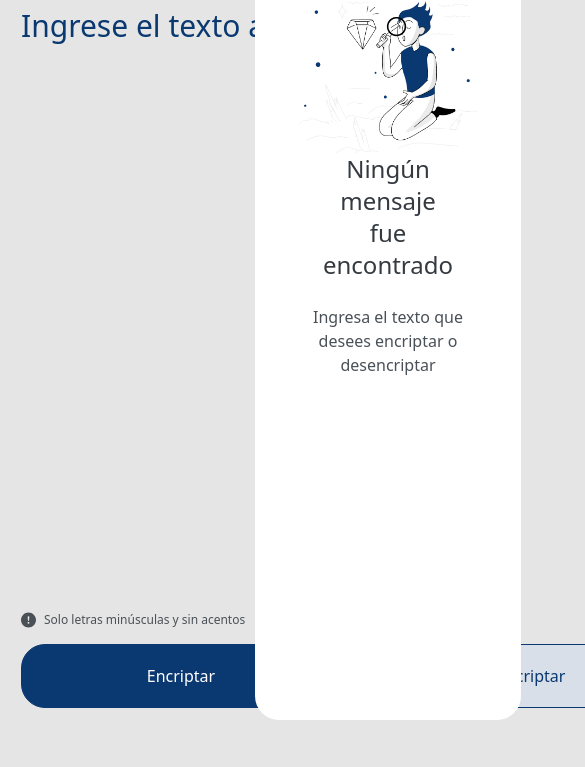
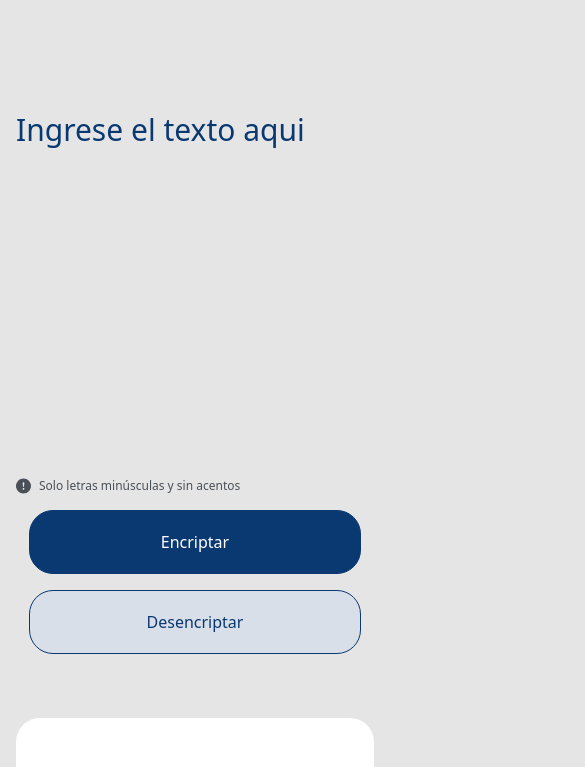
Before and after one commit to Kevin-AC/Encriptador, a website: page index.html in a window 390 px wide. Shown: the part 104-871 px from the top of the page, 585 px wide, since content can reach past the window. Before the commit the page ends 844 px from the top, so only its background shows below. Drawn offline with Linux system fonts and the light colour scheme.

Commit message:
mobile and tablet

```diff
--- a/index.html
+++ b/index.html
@@ -7,38 +7,37 @@
     <link rel="stylesheet" href="./dist/output.css">
     <title>Document</title>
 </head>
-<body class="grid place-content-center bg-bg">
-    <main class="relative w-screen h-screen flex justify-center ">
+<body class="grid place-items-center bg-bg">
+    <main class="relative w-screen px-4 md:px-10 xl:px-0 xl:h-screen xl:mx-0 xl:flex xl:justify-center  ">
+        <img class="mt-6 ml-4 md:mt-20 md:ml-0 xl:mt-10 xl:ml-20 md:absolute xl:absolute xl:top-0 xl:left-0" src="./img/Vector.png" alt="logo">
+        <section class="mt-36 w-full md:mt-60 md:h-tablet xl:mt-28 xl:w-3/5 xl:h-auto xl:ml-44 relative  ">
+            <textarea class=" resize-none w-full xl:w-664 h-auto bg-bg outline-none text-blue/dark placeholder:text-blue/dark text-3xl " name="" id="" cols="30" rows="10" placeholder="Ingrese el texto aqui"></textarea>
 
-        <img class="mt-10 ml-20 absolute top-0 left-0" src="./img/Vector.png" alt="logo">
-        <section class="w-3/5 h-auto  mt-28 ml-44 relative pr-20 ">
-            <textarea class="resize-none w-664 h-auto  bg-bg outline-none text-blue/dark placeholder:text-blue/dark text-3xl " name="" id="" cols="30" rows="10" placeholder="Ingrese el texto aqui"></textarea>
-
-            <div class="absolute bottom-3">
+            <div class="xl:absolute xl:bottom-3 mb-16 xl:mb-0 ">
                 <div class="flex gap-2 align-middle mb-4">
                     <img src="./img/Alert.svg" alt="alertIcon" width="15">
                     <p class="text-xs text-Gray400">Solo letras minúsculas y sin acentos</p>
                 </div>
-                <div class="flex gap-4 mb-5 ">
+                <div class="flex flex-col md:flex-row xl:flex-row gap-4 mb-5  justify-center items-center ">
                     <button id="btnE" class="botones">Encriptar</button>
-                    <button id="btnD" class="botones bg-Lightgray text-blue/dark border border-blue/dark">Desencriptar</button>
+                    <button id="btnD" class="botones bg-Lightgray text-blue/dark ">Desencriptar</button>
                 </div>
             </div>
         </section>
 
-        <section class=" w-96 h-auto my-5 bg-white px-6 rounded-3xl  mr-6 relative">
-            <div class="mt-4 p-5 text-center " id="contentEnc">
-                <img class="mt-10 mx-auto" src="./img/Muñeco.png" alt="muñeco">
+        <section class="w-full mb-10  xl:w-96 h-auto xl:my-5 bg-white p-6 rounded-3xl xl:mr-6 relative  ">
+            <div class="hidden mt-4 p-5 text-center " id="contentEnc">
+                <img class="mt-10 mx-auto md:hidden xl:inline" src="./img/Muñeco.png" alt="muñeco">
                 <h1 class="text-2xl mb-6 text-Gray500 px-6">Ningún mensaje fue encontrado</h1>
                 <p class=" text-Gray400 ">Ingresa el texto que desees encriptar o desencriptar</p>
             </div>
 
-            <div class="my-7 hidden" id="msjResult">
-                <p class="text-2xl text-Gray400">Lorem ipsum dolor sit amet, consectetur adipiscing elit.
+            <div class="my-7 md:p-4 xl:p-0" id="msjResult">
+                <p class="text-2xl text-Gray400 mb-6">Lorem ipsum dolor sit amet, consectetur adipiscing elit.
                      Orci montes, sit et diam risus scelerisque vitae est.
                      Tortor maecenas nunc ut laoreet. Eget diam mauris quam quisque ut eget
                      fringilla sit elit. Libero, sodales duis fames id diam feugiat aliquet non egestas.</p>
-                <button id="btnC" class="botones bg-white text-blue/dark absolute bottom-3 mx-auto left-0 right-0  ">Copiar</button>
+                <button id="btnC" class="botones bg-white text-blue/dark w-full xl:w-332 md:mt-8 xl:absolute xl:bottom-3 xl:mx-auto xl:left-0 xl:right-0  ">Copiar</button>
             </div>
         </section>
     </main>
--- a/style.css
+++ b/style.css
@@ -1,6 +1,9 @@
 @tailwind base;
 @tailwind components;
     .botones{
-        @apply w-80 h-16 text-white rounded-3xl bg-blue/dark border-blue/dark border
+        @apply w-332 h-16 text-white rounded-3xl bg-blue/dark border-blue/dark border
+    }
+    .borde{
+        @apply  border-red-700 border-2
     }
 @tailwind utilities;
--- a/tailwind.config.js
+++ b/tailwind.config.js
@@ -11,10 +11,11 @@ module.exports = {
         'Gray500':'#343A40',
       },
       width:{
-        '664':'664px'
+        '664':'664px',
+        '332':'332px',
       },
       height:{
-        '617':'617px'
+        'tablet':'500px',
       }
     },
   },
```
Also changed, not shown: dist/output.css.
